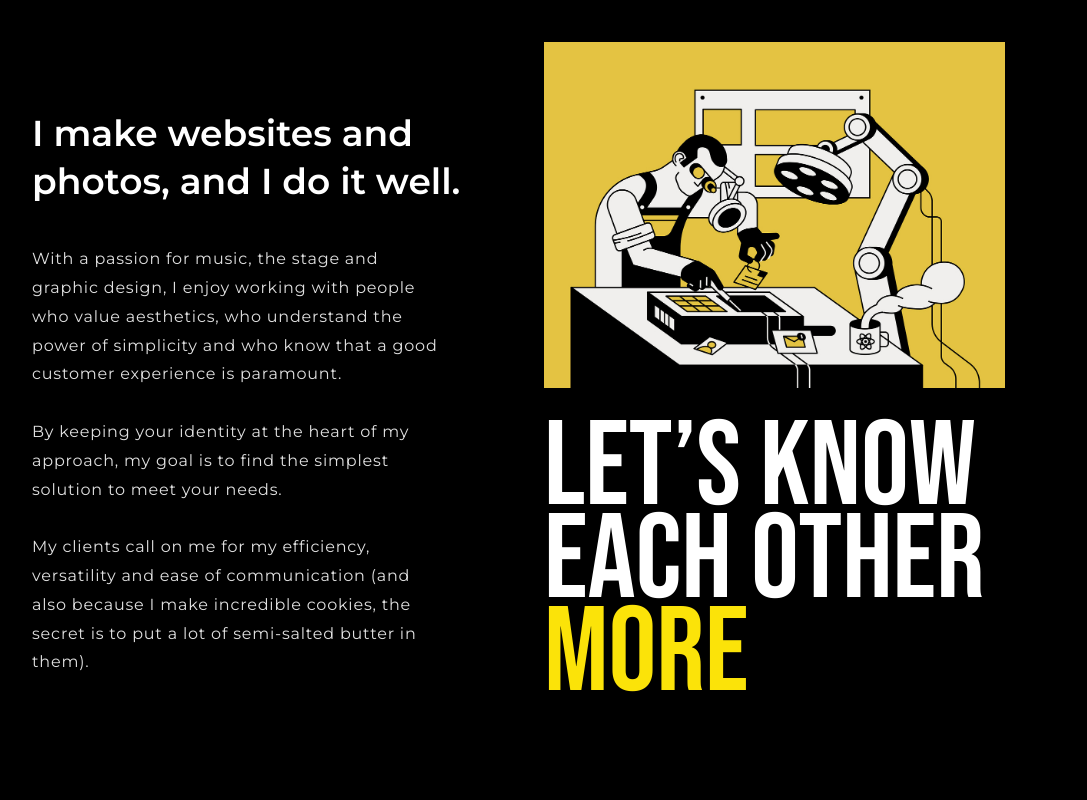
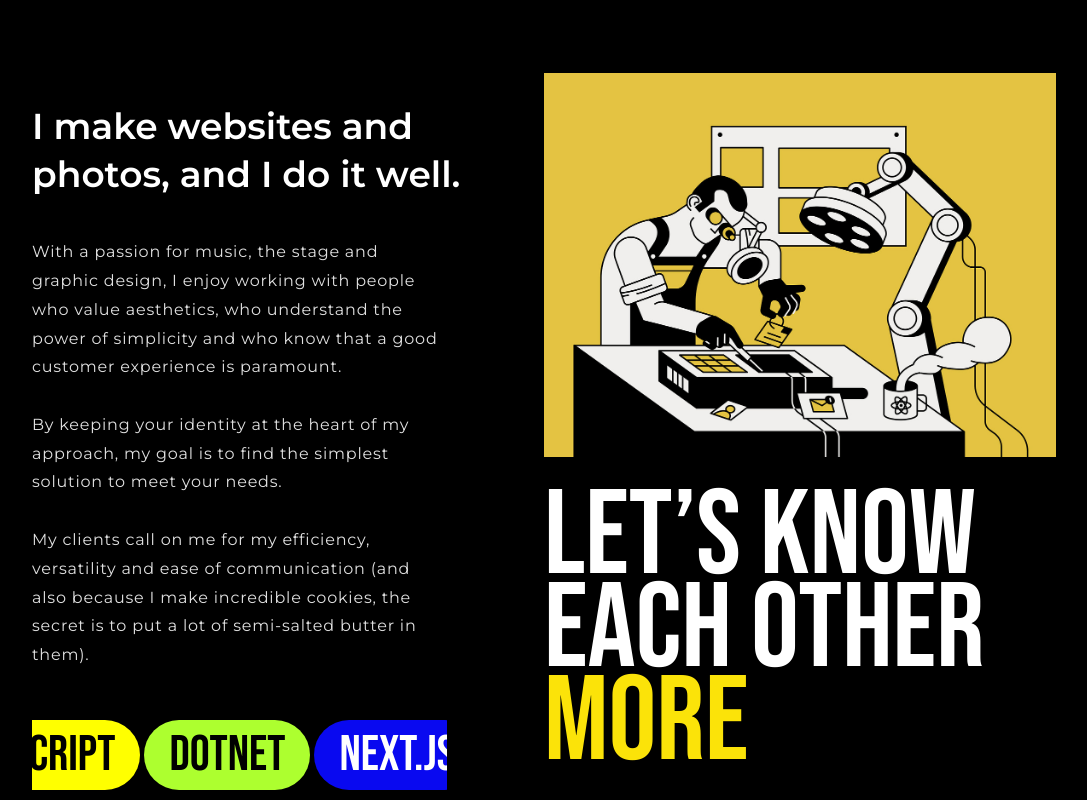
Before and after one commit to Subhampreet/Brand_Portfolio, a Next.js app: page /about in a window 1280 px wide. Shown: the part 886-1686 px from the top of the page, without its empty margins (96-1183 px from the left). Before the commit the page ends 1612 px from the top, so only its background shows below. Built offline with nearby package versions, Linux system fonts and the light colour scheme.

Commit message:
Build 0.1.3 : Marquee Tag 🎉

```diff
--- a/src/pages/about.js
+++ b/src/pages/about.js
@@ -1,5 +1,6 @@
 import React from 'react'
 import Header from '@/components/Header/Header'
+import Marquee from 'react-fast-marquee'
 
 function About() {
   return (
@@ -20,6 +21,11 @@ function About() {
           <div className='left'>
             <h5>I make websites and photos, and I do it well.</h5>
             <p>With a passion for music, the stage and graphic design, I enjoy working with people who value aesthetics, who understand the power of simplicity and who know that a good customer experience is paramount.<br /><br/>By keeping your identity at the heart of my approach, my goal is to find the simplest solution to meet your needs. <br /><br/>My clients call on me for my efficiency, versatility and ease of communication (and also because I make incredible cookies, the secret is to put a lot of semi-salted butter in them).</p>
+            <Marquee className='techstack-tags' pauseOnHover>
+              <div className='tag'>Next.JS</div>
+              <div className='tag yellow'>JavaScript</div>
+              <div className='tag green'>DotNet</div>
+            </Marquee>
           </div>
           <div className='right'>
             <img src="./about_02.jpg" />
--- a/src/styles/globals.css
+++ b/src/styles/globals.css
@@ -421,12 +421,40 @@ button{
   width: 90%;
 }
 
+.AboutMe .info .body .left .techstack-tags{
+  width: 90%;
+  margin-top: 50px;
+  display: flex;
+}
+
+.AboutMe .info .body .left .techstack-tags .tag{
+  padding: 5px 25px;
+  color: #fff;
+  background-color: #0909f0;
+  width: fit-content;
+  font-size: 50px;
+  font-family: 'Bebas Neue', sans-serif;
+  margin-bottom: 10px;
+  margin-right: 4px;
+  border-radius: 35px;
+}
+
+.AboutMe .info .body .left .techstack-tags .yellow{
+  background-color: yellow;
+  color: #000;
+}
+
+.AboutMe .info .body .left .techstack-tags .green{
+  background-color: greenyellow;
+  color: #000;
+}
+
 .AboutMe .info .body .right{
   width: 50%;
 }
 
 .AboutMe .info .body .right img{
-  width: 90%;
+  width: 100%;
 }
 
 .AboutMe .info .body .right .bottom{
```
